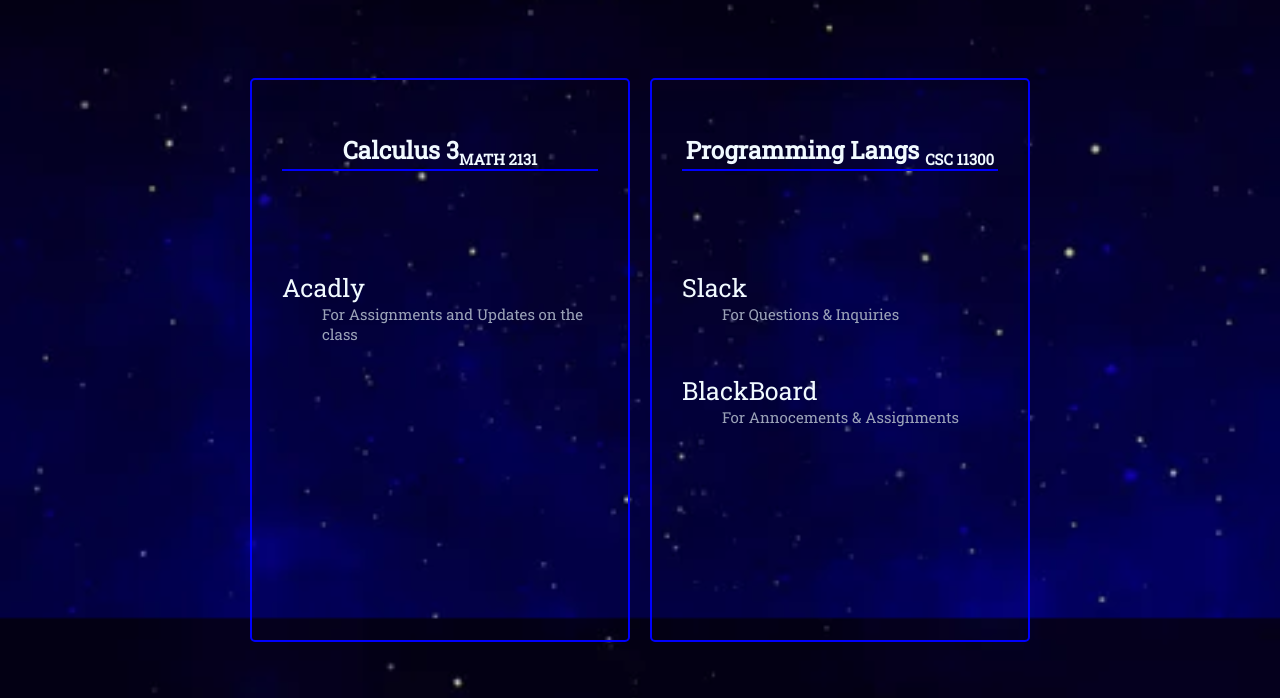
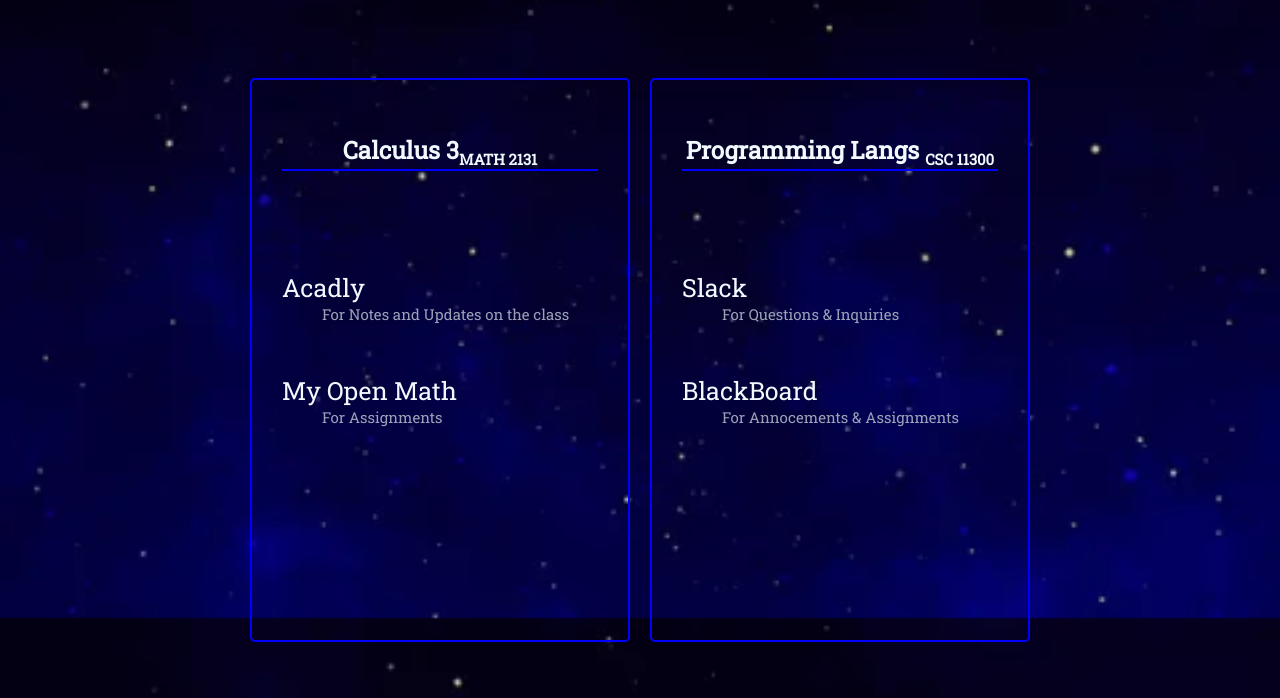
Before and after one commit to kdukuray/all_classes_links, a plain HTML site: page index.html in a window 1280 px wide. Shown: the part 102-800 px from the top of the page. Drawn offline with Linux system fonts and the light colour scheme; a web font is replaced by a local one.

Commit message:
added my open math to Calc 3

```diff
--- a/index.html
+++ b/index.html
@@ -18,9 +18,17 @@
 
                 <dl>
                     <dt><a class="course=link" target="_blank" href="https://app.acadly.com/cuny/courses/d63d78/timeline">Acadly</a></dt>
-                    <dd>For Assignments and Updates on the class</dd>
+                    <dd>For Notes and Updates on the class</dd>
                     <dd></dd>
                 </dl>
+
+                <dl>
+                    <dt><a class="course=link" target="_blank" href="https://www.myopenmath.com/course/course.php?folder=0&cid=228919">My Open Math</a></dt>
+                    <dd>For Assignments</dd>
+                    <dd></dd>
+                </dl>
+
+
 
             </div>
             <!-- Calculus 3 Section End -->
```
